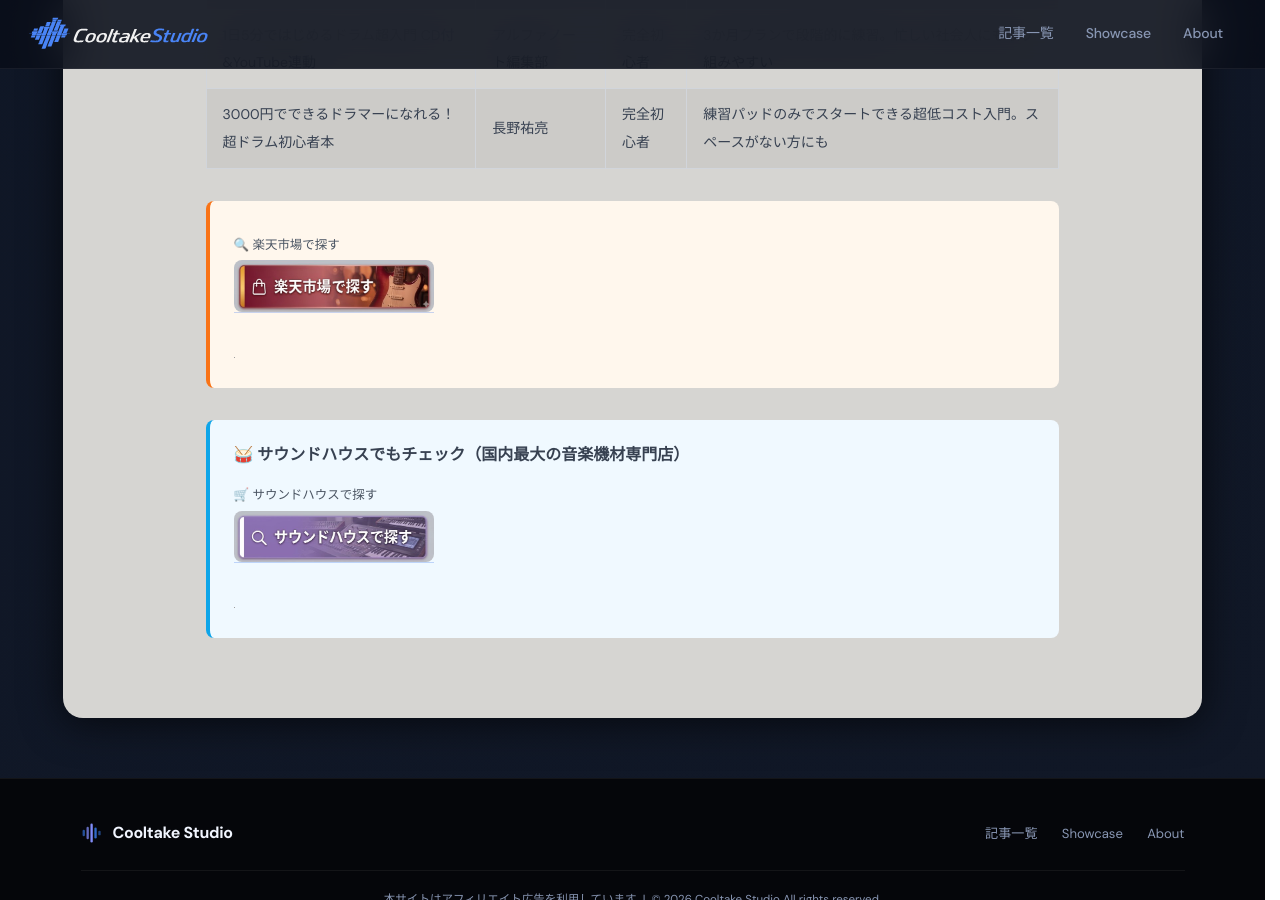
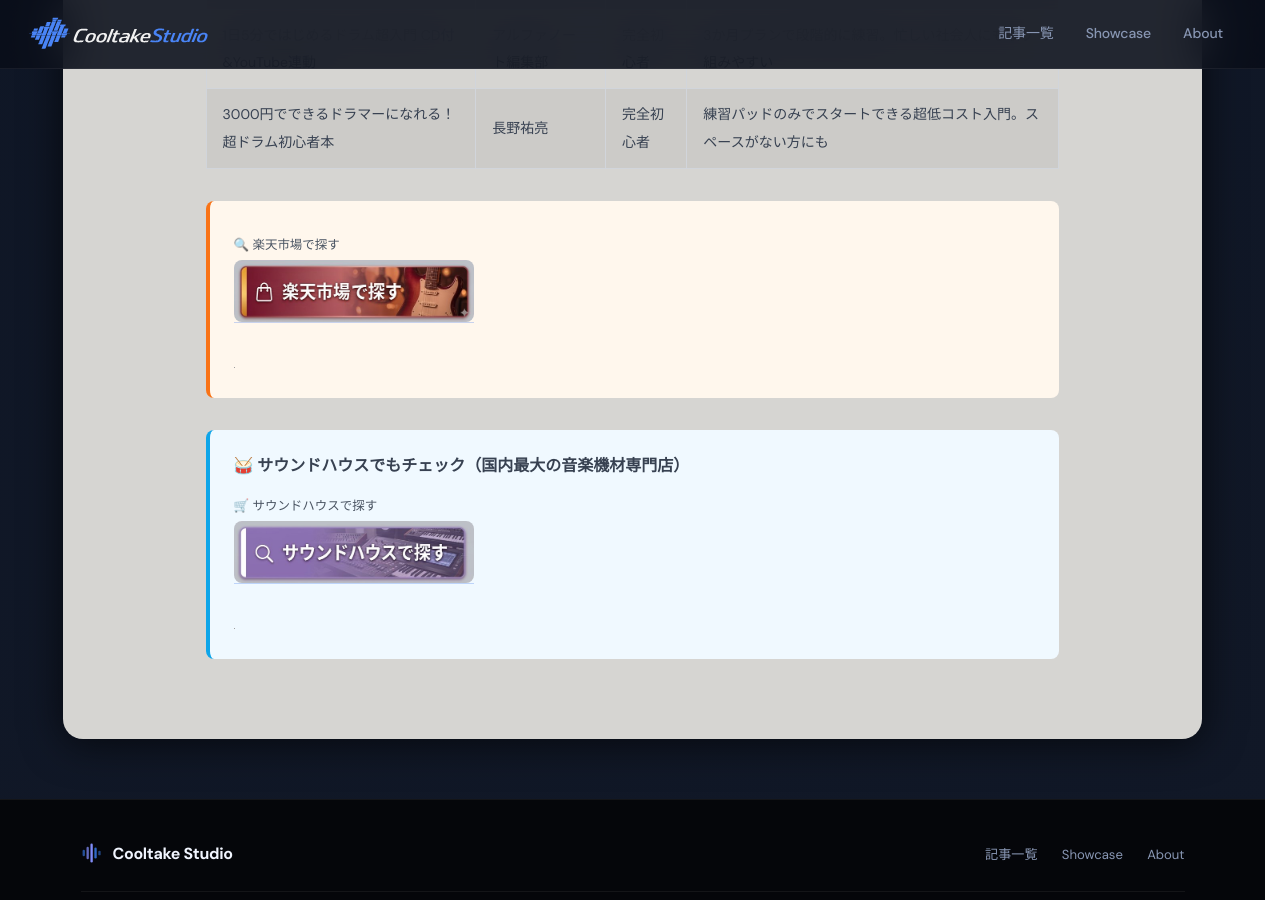
Before and after one commit to cooltake/cooltake-staging, a Jekyll site: the page built from _posts/2026-05-22-drum-guide.md, in a window 1280 px wide and 900 px high, scrolled down 5703 px. Built offline with Jekyll 4.4.1, drawn with Linux system fonts in a browser that asks for light colours; some web fonts are replaced; grey boxes are pictures that could not be loaded.

```diff
--- a/_posts/2026-05-22-drum-guide.md
+++ b/_posts/2026-05-22-drum-guide.md
@@ -131,13 +131,13 @@
 
 <div style="margin:2rem 0;padding:1.2rem 1.5rem;background:#fff7ed;border-left:4px solid #f97316;border-radius:8px;">
 <div style="margin:.8rem 0;"><span style="display:block;font-size:.78rem;color:#4b5563;margin-bottom:3px;margin-top:6px;">🔍 楽天市場で探す</span>
-<a href="https://hb.afl.rakuten.co.jp/hgc/0b15ddc7.28c5c9ed.0b15ddc8.5d23dd4d/?pc=https%3A%2F%2Fsearch.rakuten.co.jp%2Fsearch%2Fmall%2F%E9%9B%BB%E5%AD%90%E3%83%89%E3%83%A9%E3%83%A0%2B%E5%88%9D%E5%BF%83%E8%80%85%2B%E3%82%BB%E3%83%83%E3%83%88%2F" rel="nofollow" referrerpolicy="no-referrer-when-downgrade" style="display:inline-block;text-decoration:none;"><img src="/assets/images/btn-rakuten.jpg" alt="楽天市場で探す" width="200" style="height:auto;border-radius:8px;display:block;"></a></div>
+<a href="https://hb.afl.rakuten.co.jp/hgc/0b15ddc7.28c5c9ed.0b15ddc8.5d23dd4d/?pc=https%3A%2F%2Fsearch.rakuten.co.jp%2Fsearch%2Fmall%2F%E9%9B%BB%E5%AD%90%E3%83%89%E3%83%A9%E3%83%A0%2B%E5%88%9D%E5%BF%83%E8%80%85%2B%E3%82%BB%E3%83%83%E3%83%88%2F" rel="nofollow" referrerpolicy="no-referrer-when-downgrade" style="display:inline-block;text-decoration:none;"><img src="/assets/images/btn-rakuten.jpg" alt="楽天市場で探す" width="240" style="height:auto;border-radius:8px;display:block;"></a></div>
 <img src="//i.moshimo.com/af/i/impression?a_id=5565352&amp;p_id=54&amp;pc_id=54&amp;pl_id=616" width="1" height="1" style="border:none;" alt="" loading="lazy">
 </div>
 
 <div style="margin:2rem 0;padding:1.2rem 1.5rem;background:#f0f9ff;border-left:4px solid #0ea5e9;border-radius:8px;">
 <p style="margin:0 0 .6rem;font-weight:bold;font-size:1rem;">&#x1F941; サウンドハウスでもチェック（国内最大の音楽機材専門店）</p>
 <div style="margin:.8rem 0;"><span style="display:block;font-size:.78rem;color:#4b5563;margin-bottom:3px;margin-top:6px;">🛒 サウンドハウスで探す</span>
-<a href="https://h.accesstrade.net/sp/cc?rk=01001xqc00os63&url=https%3A%2F%2Fwww.soundhouse.co.jp%2Fsearch%2Findex%2F%3Fsearch_all%3D%E9%9B%BB%E5%AD%90%E3%83%89%E3%83%A9%E3%83%A0" rel="nofollow" referrerpolicy="no-referrer-when-downgrade" style="display:inline-block;text-decoration:none;"><img src="/assets/images/btn-soundhouse.jpg" alt="サウンドハウスで探す" width="200" style="height:auto;border-radius:8px;display:block;"></a></div>
+<a href="https://h.accesstrade.net/sp/cc?rk=01001xqc00os63&url=https%3A%2F%2Fwww.soundhouse.co.jp%2Fsearch%2Findex%2F%3Fsearch_all%3D%E9%9B%BB%E5%AD%90%E3%83%89%E3%83%A9%E3%83%A0" rel="nofollow" referrerpolicy="no-referrer-when-downgrade" style="display:inline-block;text-decoration:none;"><img src="/assets/images/btn-soundhouse.jpg" alt="サウンドハウスで探す" width="240" style="height:auto;border-radius:8px;display:block;"></a></div>
 <img src="https://h.accesstrade.net/sp/rr?rk=01001xqc00os63" width="1" height="1" border="0" alt="" loading="lazy">
 </div>
```
